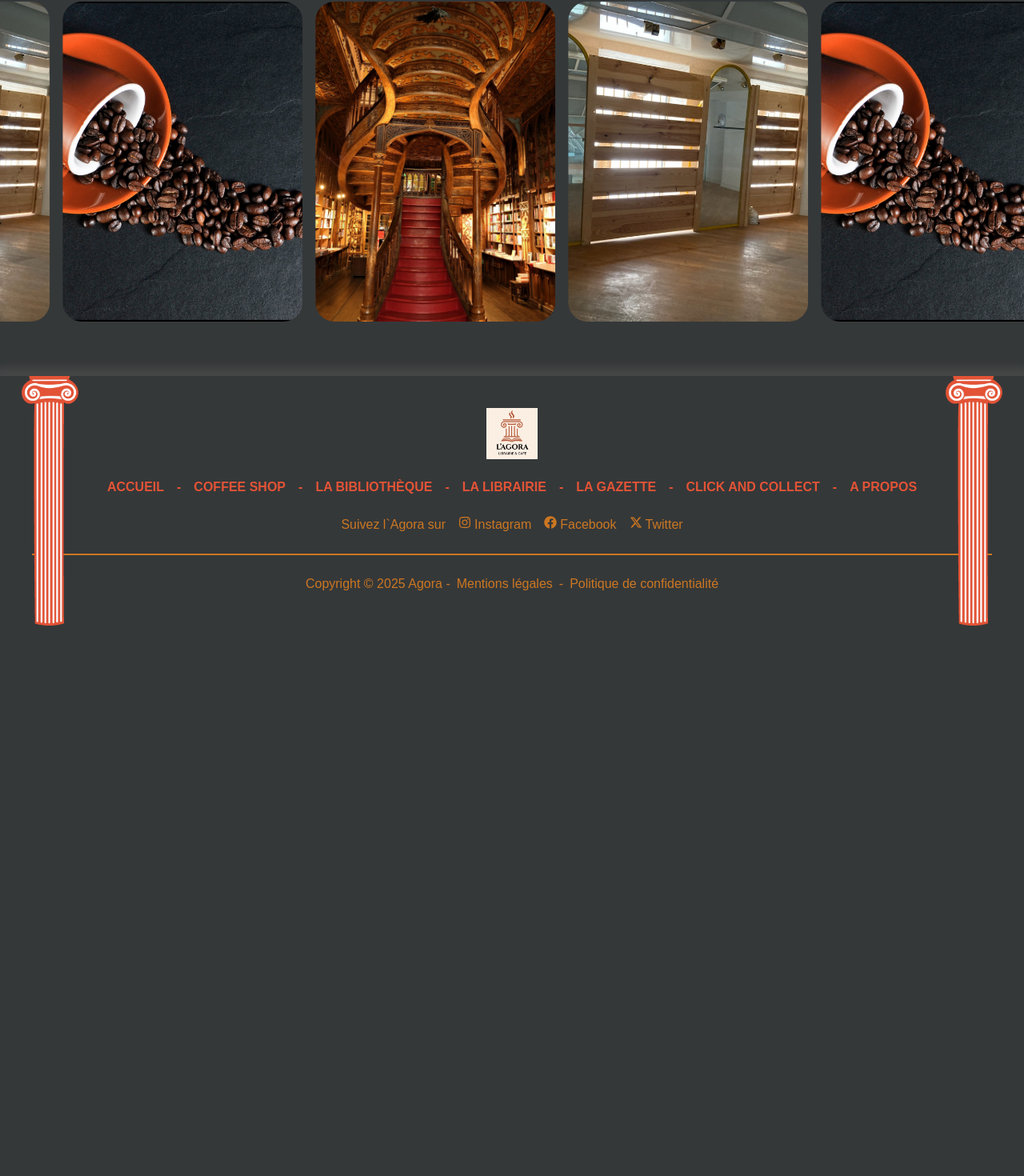
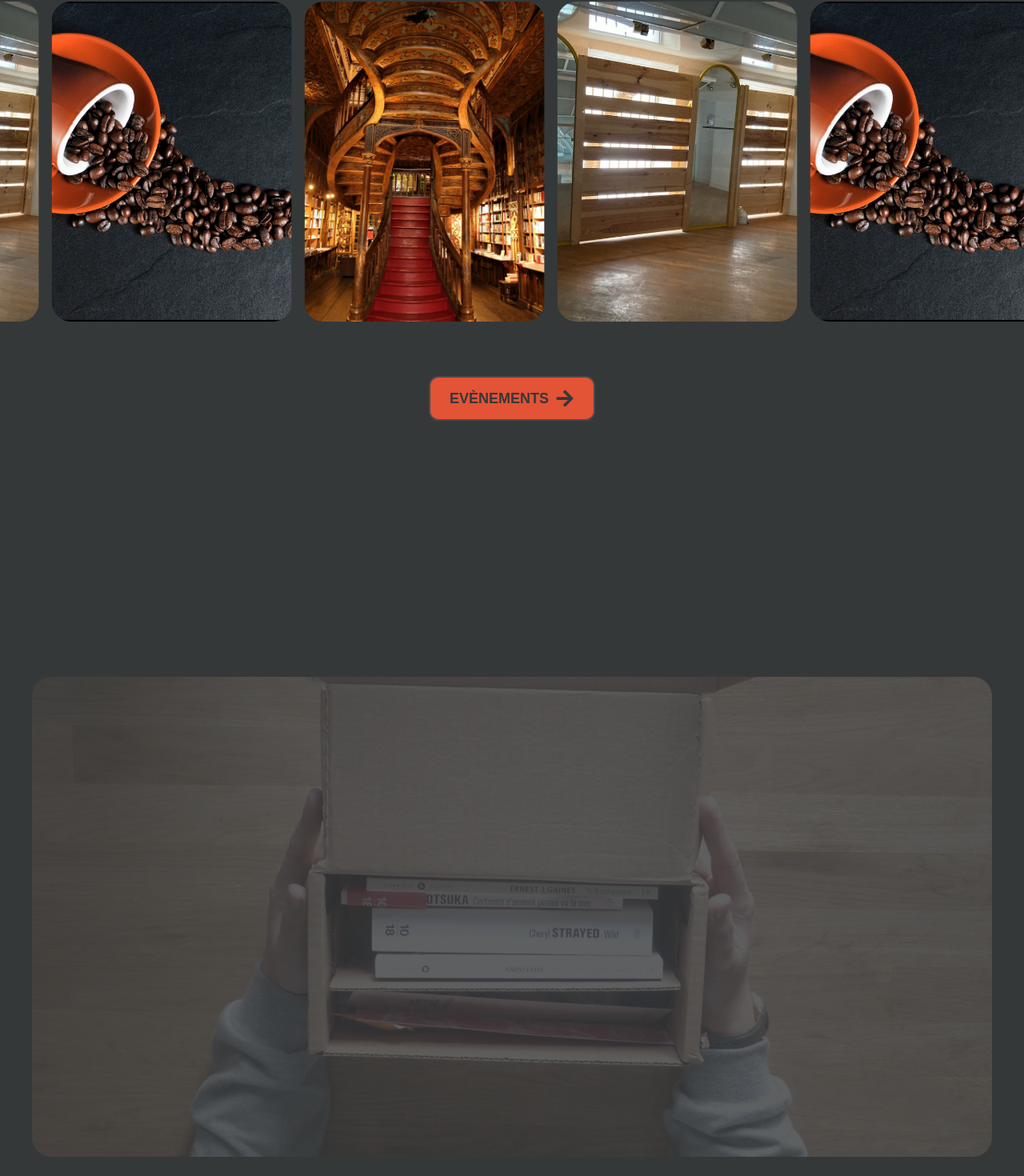
Before and after one commit to KevinMaze/agora, a Next.js app: page / in a window 1280 px wide. Shown: the part 3359-4829 px from the top of the page at 80% size. Before the commit the page ends 4141 px from the top, so only its background shows below. Built offline with nearby package versions, Linux system fonts and the light colour scheme.

Commit message:
add book box

```diff
--- /dev/null
+++ b/src/ui/modules/home-page/component/bookBox.view.tsx
@@ -0,0 +1,24 @@
+import { Container } from "@/ui/components/container";
+import Image from "next/image";
+import BookB from "@/../public/assets/images/book_box.jpg";
+
+export const BookBox = () => {
+    return (
+        <Container className="mt-80 mb-80">
+            <div className="relative h-150 w-full overflow-hidden rounded-3xl">
+                <div className="absolute inset-0 opacity-20">
+                    <Image
+                        src={BookB}
+                        alt=""
+                        layout="fill"
+                        objectFit="cover"
+                        objectPosition="center"
+                        priority
+                    />
+                </div>
+
+                <div></div>
+            </div>
+        </Container>
+    );
+};
--- a/src/ui/modules/home-page/component/evenement-view.tsx
+++ b/src/ui/modules/home-page/component/evenement.view.tsx
@@ -6,6 +6,8 @@ import { Card } from "./card";
 import useMeasure from "react-use-measure";
 import { animate, motion, useMotionValue } from "framer-motion";
 import { useEffect, useState } from "react";
+import { Button } from "@/ui/design-system/button";
+import { FaArrowRight } from "react-icons/fa";
 
 export const EvenementView = () => {
     // Données en dur pour le carrousel.
@@ -63,7 +65,7 @@ export const EvenementView = () => {
     }, [xTranslation, width, duration, rerender, mustFinish]);
 
     return (
-        <div className="mt-80">
+        <div className="mt-80 mb-20 flex flex-col justify-center items-center ">
             <Typo
                 variant="title"
                 components="h1"
@@ -97,6 +99,15 @@ export const EvenementView = () => {
                     ))}
                 </motion.div>
             </div>
+            <Button
+                variant="primary"
+                size="large"
+                icon={{ icon: FaArrowRight }}
+                iconPosition="right"
+                baseUrl="/gazette"
+            >
+                Evènements
+            </Button>
         </div>
     );
 };
--- a/src/ui/modules/home-page/home-page.view.tsx
+++ b/src/ui/modules/home-page/home-page.view.tsx
@@ -1,4 +1,5 @@
-import { EvenementView } from "./component/evenement-view";
+import { BookBox } from "./component/bookBox.view";
+import { EvenementView } from "./component/evenement.view";
 import { Header } from "./component/header.view";
 import { PresentationView } from "./component/presentation.view";
 
@@ -8,6 +9,7 @@ export const HomePageView = () => {
             <Header />
             <PresentationView />
             <EvenementView />
+            <BookBox />
         </>
     );
 };
```
Also changed, not shown: public/assets/images/book_box.jpg (renamed from public/assets/images/book_box-02-e1484740994984.jpg).
